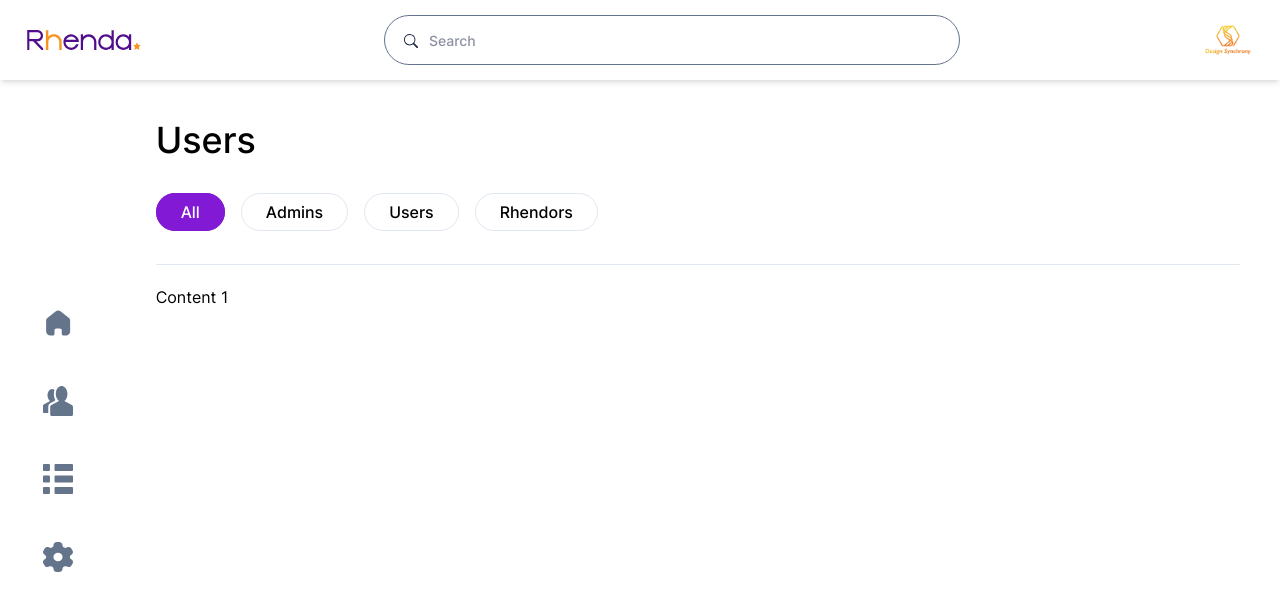
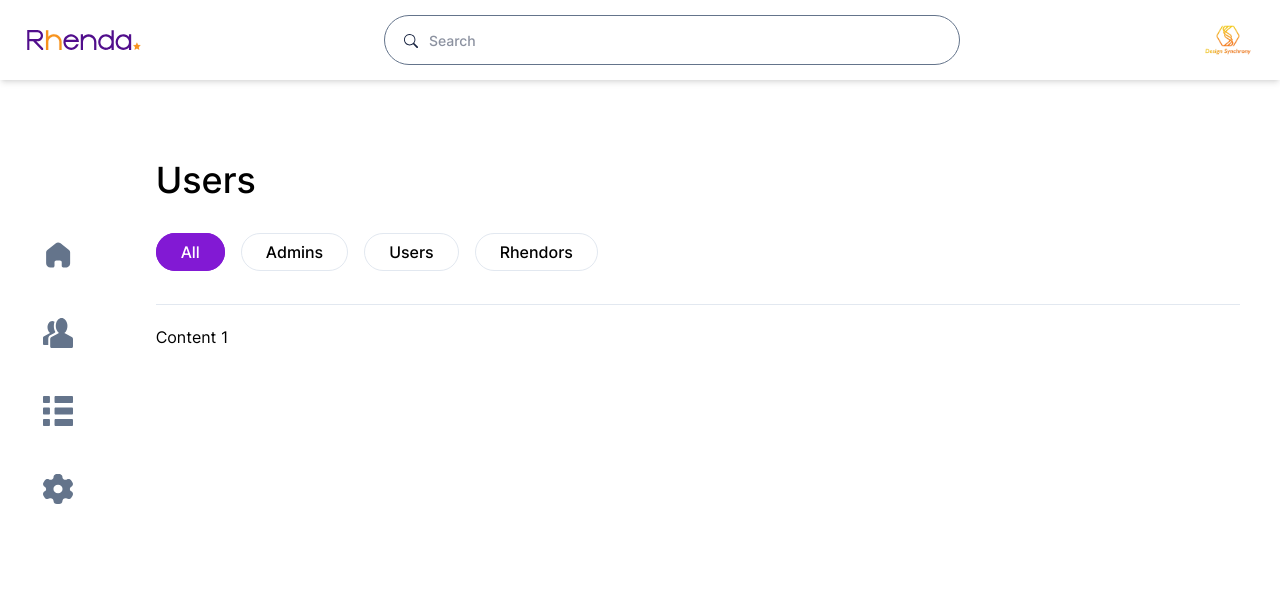
Before and after one commit to chizidotdev/solid-octo-eureka, a Next.js app: page /users in a window 1280 px wide. Shown: the top 610 px of the page. Built offline with nearby package versions, Linux system fonts and the light colour scheme.

Commit message:
style: modify navbar links & make header sticky

```diff
--- a/src/components/layout/header.tsx
+++ b/src/components/layout/header.tsx
@@ -8,7 +8,7 @@ export default function Header() {
 
   return (
     <>
-      <header className="w-full items-center bg-inherit py-2 px-5 shadow-md dark:shadow-xl">
+      <header className="sticky top-0 z-10 w-full items-center bg-inherit py-2 px-5 shadow-md dark:shadow-xl">
         <div className="container flex items-center justify-between gap-5 md:gap-20">
           <RhendaLogo />
 
--- a/src/components/layout/index.tsx
+++ b/src/components/layout/index.tsx
@@ -12,7 +12,7 @@ export default function Layout({ children }: Props) {
       <Header />
       <main className="container flex flex-grow">
         <Navbar />
-        <section className="w-full px-5 py-10 sm:px-10">{children}</section>
+        <section className="w-full px-5 py-[10vh] sm:px-10">{children}</section>
       </main>
     </div>
   );
--- a/src/components/layout/navbar.tsx
+++ b/src/components/layout/navbar.tsx
@@ -1,12 +1,15 @@
 import Image from "next/image";
+import Link from "next/link";
 import React from "react";
 
 export default function Navbar() {
   return (
     <>
-      <nav className="fixed bottom-0 flex h-20 w-full items-center justify-center gap-12 md:sticky md:h-auto md:w-32 md:flex-col">
+      <nav className="fixed bottom-0 flex h-20 w-full items-center justify-center gap-12 md:sticky md:h-auto md:w-32 md:flex-col md:justify-start md:pt-[20vh] xl:w-[10vw]">
         {icons.map((icon) => (
-          <Icon key={icon.src} alt={icon.alt} src={icon.src} />
+          <Link href={icon.href} key={icon.src}>
+            <Icon alt={icon.alt} src={icon.src} />
+          </Link>
         ))}
       </nav>
     </>
@@ -14,12 +17,20 @@ export default function Navbar() {
 }
 
 const Icon = ({ src, alt }: { alt: string; src: string }) => {
-  return <Image src={`/images/${src}`} alt={alt} width={30} height={30} />;
+  return (
+    <Image
+      src={`/images/${src}`}
+      alt={alt}
+      width={30}
+      height={30}
+      className="cursor-pointer"
+    />
+  );
 };
 
 const icons = [
-  { src: "img_home.svg", alt: "home" },
-  { src: "img_user.svg", alt: "users" },
-  { src: "img_grid.svg", alt: "services" },
-  { src: "img_settings.svg", alt: "settings" },
+  { src: "img_home.svg", alt: "home", href: "/" },
+  { src: "img_user.svg", alt: "users", href: "/users" },
+  { src: "img_grid.svg", alt: "services", href: "/services" },
+  { src: "img_settings.svg", alt: "settings", href: "/settings" },
 ];
```
